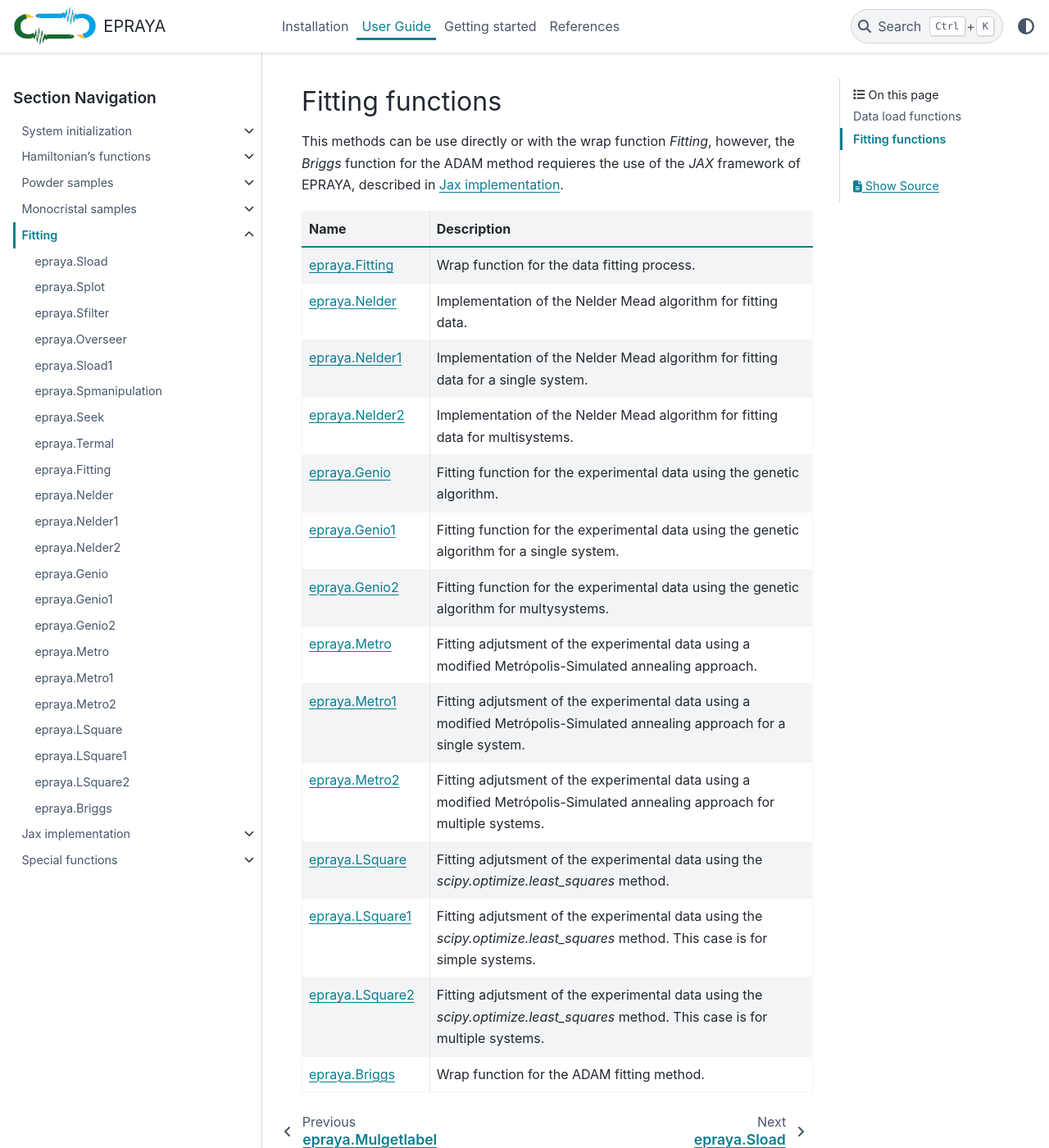
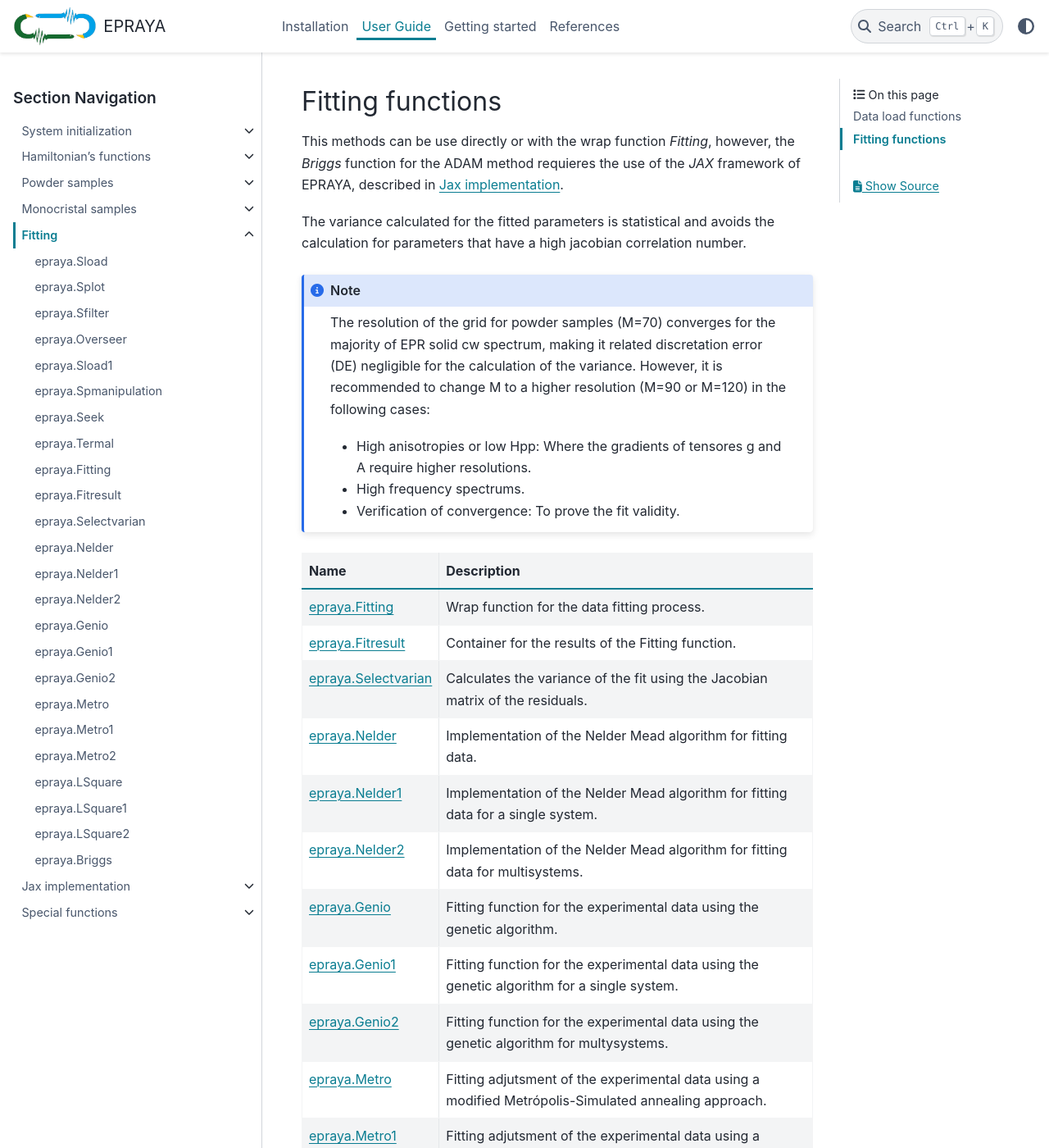
Before and after one commit to eprayadev/EPRAYA, a Sphinx documentation site: the page built from docs/fitting.rst, in a window 1280 px wide and 1400 px high, scrolled down 1200 px. Shown: the whole window at 82% size. Built offline with Sphinx 7.4.7 and the PyData theme 0.15.4, drawn with Linux system fonts in a browser that asks for light colours.

Commit message:
Added docs for the new fit container

```diff
--- /dev/null
+++ b/docs/Fitresult.rst
@@ -0,0 +1,7 @@
+epraya.Fitresult
+================
+
+.. currentmodule:: epraya.base_fit
+
+
+.. autofunction:: Fitresult
--- /dev/null
+++ b/docs/Selectvarian.rst
@@ -0,0 +1,7 @@
+epraya.Selectvarian
+===================
+
+.. currentmodule:: epraya.base_fit
+
+
+.. autofunction:: Selectvarian
--- a/docs/fitting.rst
+++ b/docs/fitting.rst
@@ -51,13 +51,29 @@ Fitting functions
 
 This methods can be use directly or with the wrap function *Fitting*, however, the *Briggs* function for the ADAM method requieres the use of the *JAX* framework of EPRAYA, described in :doc:`jax_impl`.
 
+The variance calculated for the fitted parameters is statistical and avoids the calculation for parameters that have a high jacobian correlation number.
+
+.. note::
+
+   The resolution of the grid for powder samples (M=70) converges for the majority of EPR solid cw spectrum, making it related discretation error (DE) negligible for the calculation of the variance. However, it is recommended to change M to a higher resolution (M=90 or M=120) in the following cases:
+
+
+   * High anisotropies or low Hpp: Where the gradients of tensores g and A require higher resolutions.
+   * High frequency spectrums.
+   * Verification of convergence: To prove the fit validity.
+
+
+
 .. currentmodule:: base_fit
 
 .. toctree::
    :caption: Fitting functions
    :hidden:
 
+
    Fitting
+   Fitresult
+   Selectvarian
    Nelder
    Nelder1
    Nelder2
@@ -80,6 +96,10 @@ This methods can be use directly or with the wrap function *Fitting*, however, t
      - Description
    * - :doc:`epraya.Fitting <Fitting>`
      - Wrap function for the data fitting process.
+   * - :doc:`epraya.Fitresult <Fitresult>`
+     - Container for the results of the Fitting function.
+   * - :doc:`epraya.Selectvarian <Selectvarian>`
+     - Calculates the variance of the fit using the Jacobian matrix of the residuals.
    * - :doc:`epraya.Nelder <Nelder>`
      - Implementation of the Nelder Mead algorithm for fitting data.
    * - :doc:`epraya.Nelder1 <Nelder1>`
```
